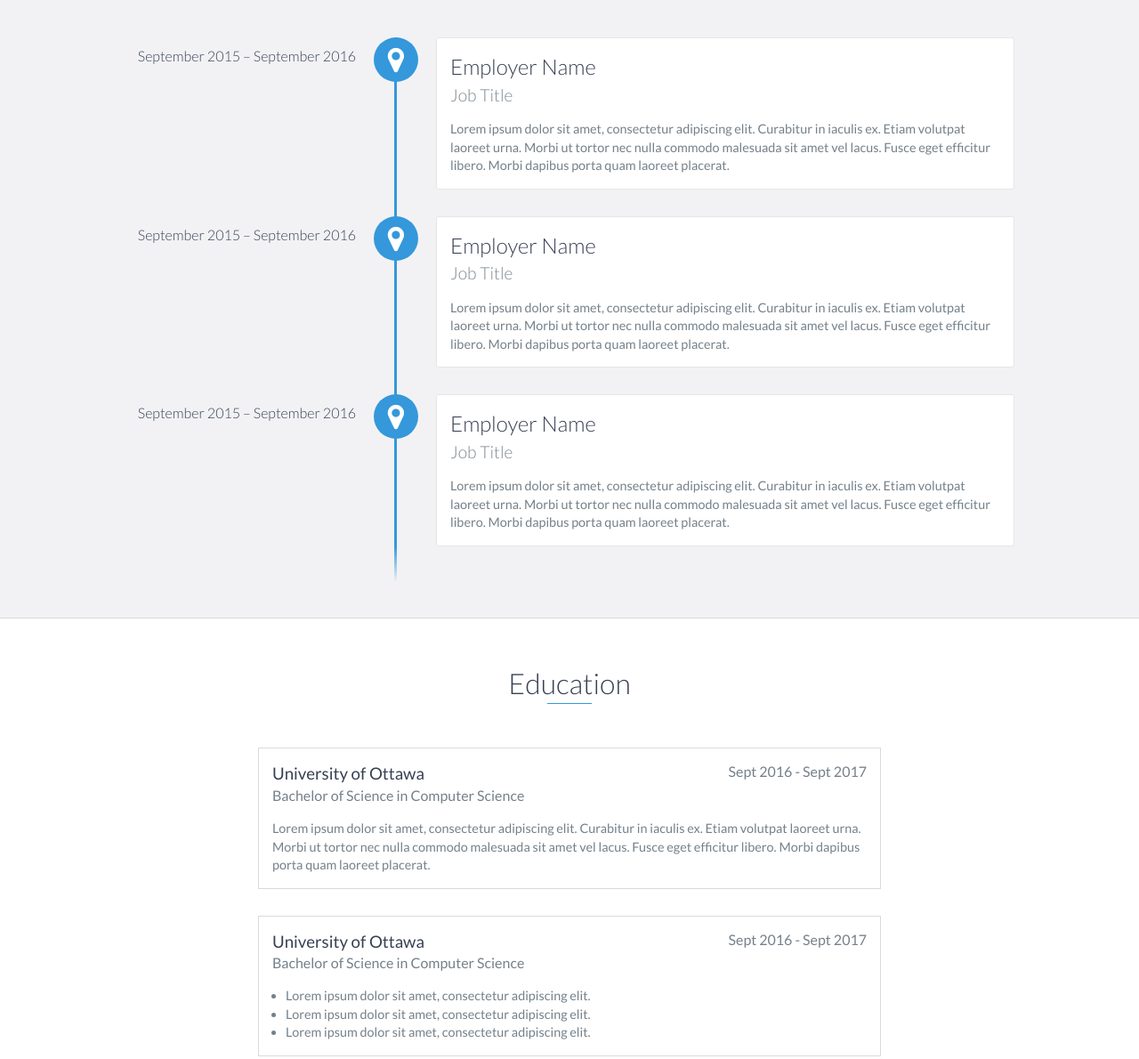
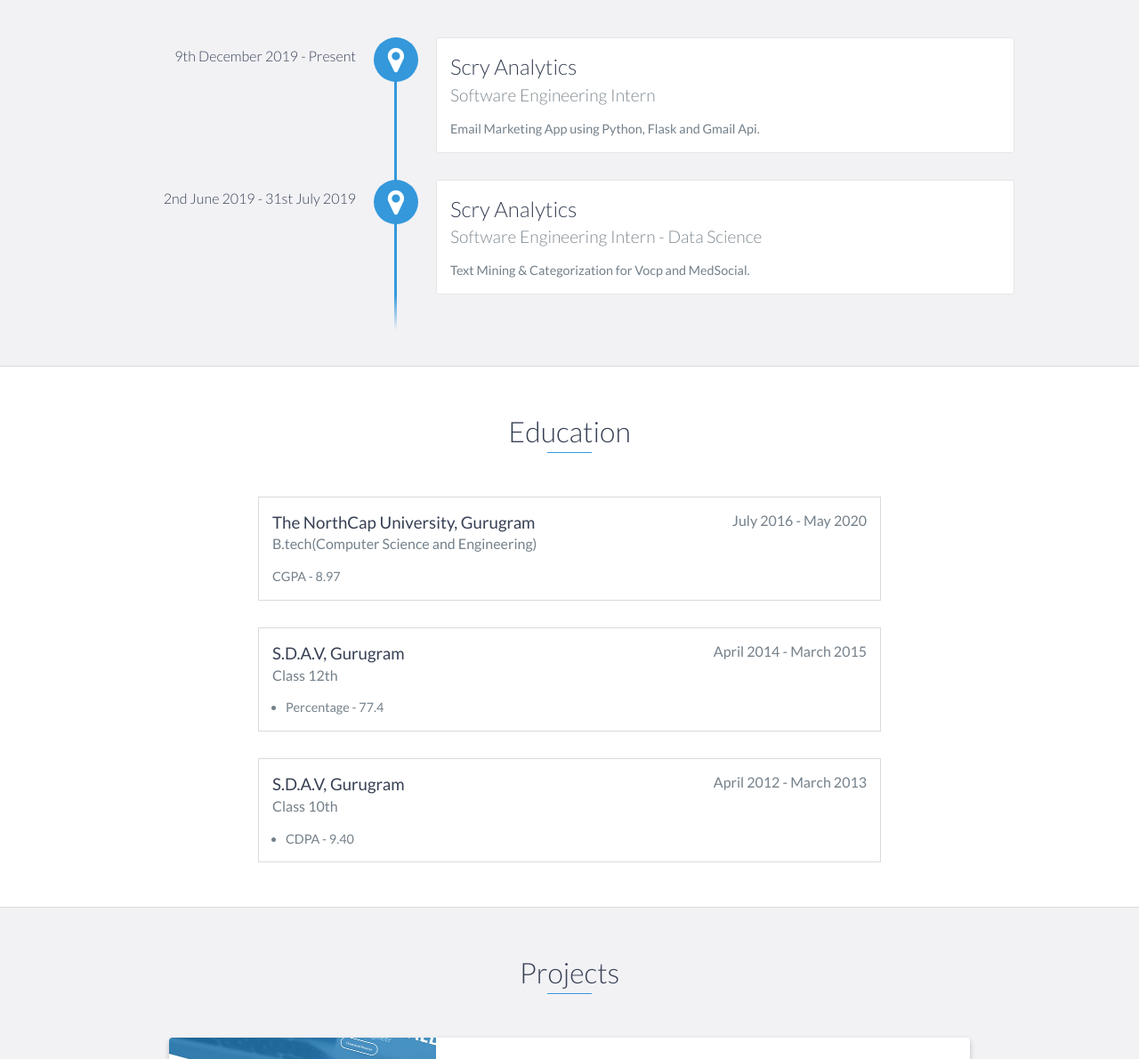
Before and after one commit to devvsaurabh/Portfolio, a website: page index.html in a window 1280 px wide. Shown: the part 1140-2330 px from the top of the page at 89% size. Drawn offline with nearby package versions, Linux system fonts and the light colour scheme.

Commit message:
Index.html file updated

```diff
--- a/index.html
+++ b/index.html
@@ -50,7 +50,7 @@
         <div id="lead-content">
             <h1>Saurabh</h1>
             <h2>Software Engineer</h2>
-            <a href="#" class="btn-rounded-white">Download Resume</a>
+            <a href="./Portfolio/Resume.pdf" class="btn-rounded-white" download>Download Resume</a>
         </div>
         <!-- End #lead-content -->
 
@@ -73,7 +73,7 @@
                 </div>
                 <div class="col-md-8">
                     <p>
-                        Currently working as a Software Engineer Intern at Scry Analytics
+                        A normal guy with Computer Science background and who loves to explore new places.Currently working as a Software Engineer Intern at Scry Analytics
                     </p>
                 </div>
             </div>
@@ -84,27 +84,19 @@
     <div id="experience" class="background-alt">
         <h2 class="heading">Experience</h2>
         <div id="experience-timeline">
-            <div data-date="September 2015 – September 2016">
-                <h3>Employer Name</h3>
-                <h4>Job Title</h4>
+            <div data-date="9th December 2019 - Present">
+                <h3>Scry Analytics</h3>
+                <h4>Software Engineering Intern</h4>
                 <p>
-                    Lorem ipsum dolor sit amet, consectetur adipiscing elit. Curabitur in iaculis ex. Etiam volutpat laoreet urna. Morbi ut tortor nec nulla commodo malesuada sit amet vel lacus. Fusce eget efficitur libero. Morbi dapibus porta quam laoreet placerat.
+                    Email Marketing App using Python, Flask and Gmail Api.
                 </p>
             </div>
 
-            <div data-date="September 2015 – September 2016">
-                <h3>Employer Name</h3>
-                <h4>Job Title</h4>
+            <div data-date="2nd June 2019 - 31st July 2019">
+                <h3>Scry Analytics</h3>
+                <h4>Software Engineering Intern - Data Science </h4>
                 <p>
-                    Lorem ipsum dolor sit amet, consectetur adipiscing elit. Curabitur in iaculis ex. Etiam volutpat laoreet urna. Morbi ut tortor nec nulla commodo malesuada sit amet vel lacus. Fusce eget efficitur libero. Morbi dapibus porta quam laoreet placerat.
-                </p>
-            </div>
-
-            <div data-date="September 2015 – September 2016">
-                <h3>Employer Name</h3>
-                <h4>Job Title</h4>
-                <p>
-                    Lorem ipsum dolor sit amet, consectetur adipiscing elit. Curabitur in iaculis ex. Etiam volutpat laoreet urna. Morbi ut tortor nec nulla commodo malesuada sit amet vel lacus. Fusce eget efficitur libero. Morbi dapibus porta quam laoreet placerat.
+                    Text Mining & Categorization for Vocp and MedSocial.
                 </p>
             </div>
         </div>
@@ -114,28 +106,34 @@
     <div id="education">
         <h2 class="heading">Education</h2>
         <div class="education-block">
-            <h3>University of Ottawa</h3>
-            <span class="education-date">Sept 2016 - Sept 2017</span>
-            <h4>Bachelor of Science in Computer Science</h4>
+            <h3>The NorthCap University, Gurugram</h3>
+            <span class="education-date">July 2016 - May 2020</span>
+            <h4>B.tech(Computer Science and Engineering)</h4>
             <p>
-                Lorem ipsum dolor sit amet, consectetur adipiscing elit. Curabitur in iaculis ex. Etiam volutpat laoreet urna. Morbi ut tortor nec nulla commodo malesuada sit amet vel lacus. Fusce eget efficitur libero. Morbi dapibus porta quam laoreet placerat.
+                CGPA - 8.97
             </p>
         </div>
         <!-- End .education-block -->
 
         <div class="education-block">
-            <h3>University of Ottawa</h3>
-            <span class="education-date">Sept 2016 - Sept 2017</span>
-            <h4>Bachelor of Science in Computer Science</h4>
+            <h3>S.D.A.V, Gurugram</h3>
+            <span class="education-date">April 2014 - March 2015</span>
+            <h4>Class 12th</h4>
             <ul>
                 <li>
-                    Lorem ipsum dolor sit amet, consectetur adipiscing elit.
+                    Percentage - 77.4
                 </li>
+            </ul>
+        </div>
+        <!-- End .education-block -->
+
+        <div class="education-block">
+            <h3>S.D.A.V, Gurugram</h3>
+            <span class="education-date">April 2012 - March 2013</span>
+            <h4>Class 10th</h4>
+            <ul>
                 <li>
-                    Lorem ipsum dolor sit amet, consectetur adipiscing elit.
-                </li>
-                <li>
-                    Lorem ipsum dolor sit amet, consectetur adipiscing elit.
+                    CDPA - 9.40
                 </li>
             </ul>
         </div>
@@ -153,11 +151,11 @@
                     </div>
                     <!-- End .project-image -->
                     <div class="project-info">
-                        <h3>Project Name Here</h3>
+                        <h3>Zomato - EDA of Indian Restaurants</h3>
                         <p>
-                            Lorem ipsum dolor sit amet, consectetur adipiscing elit. Curabitur in iaculis ex. Etiam volutpat laoreet urna. Morbi ut tortor nec nulla commodo malesuada sit amet vel lacus. Fusce eget efficitur libero. Morbi dapibus porta quam laoreet placerat.
+                            Analyzing the best restaurants of   the major cities of India on the   basis of ratings, average cost,   location etc. using Python and   visualizing the data using seaborn and matplotlib.
                         </p>
-                        <a href="#">View Project</a>
+                        <a href="https://github.com/devvsaurabh/Zomato-EDA-of-Indian-Restaurants-">View Project</a>
                     </div>
                     <!-- End .project-info -->
                 </div>
```
Also changed, not shown: 1 other file.
